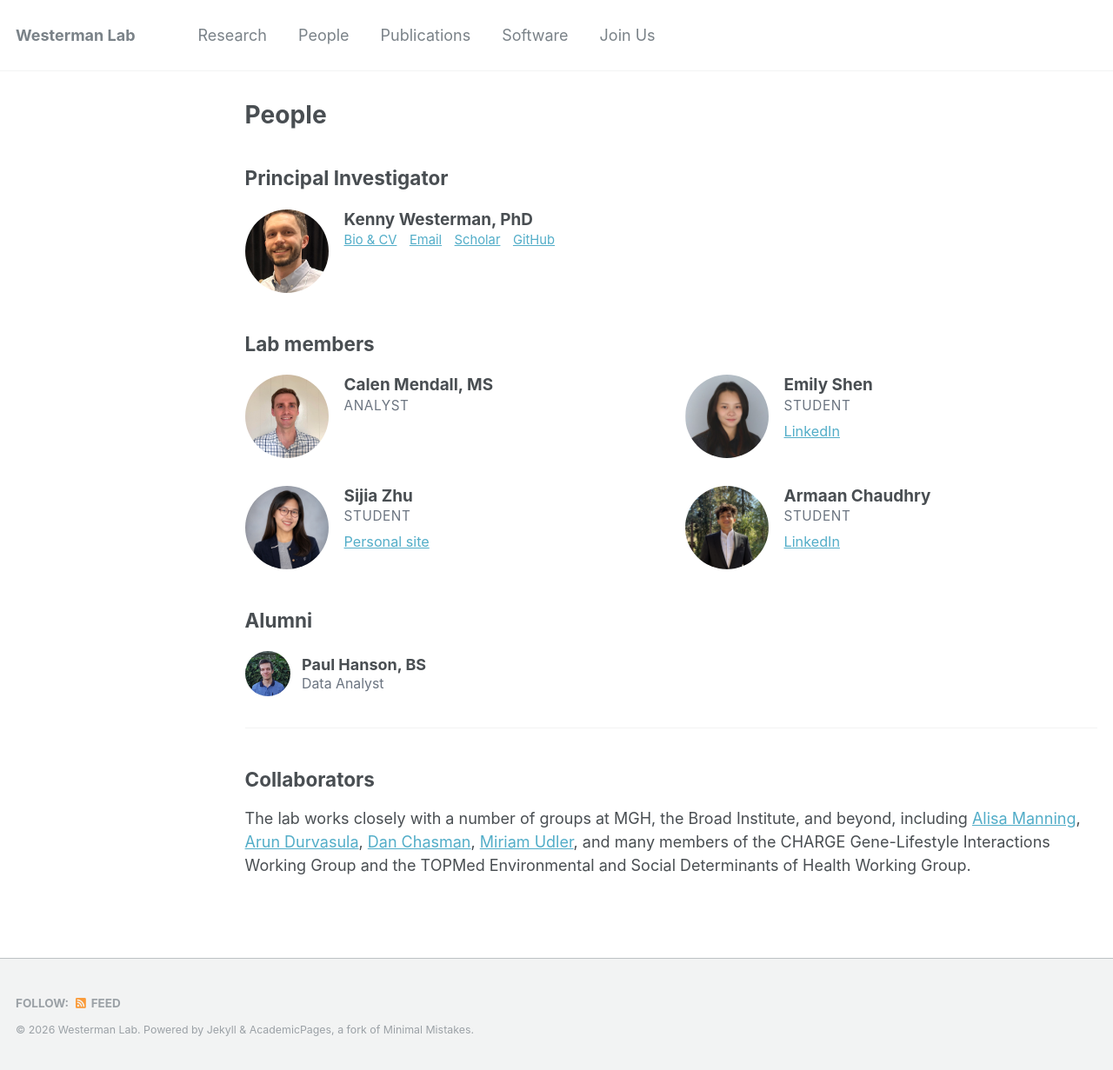
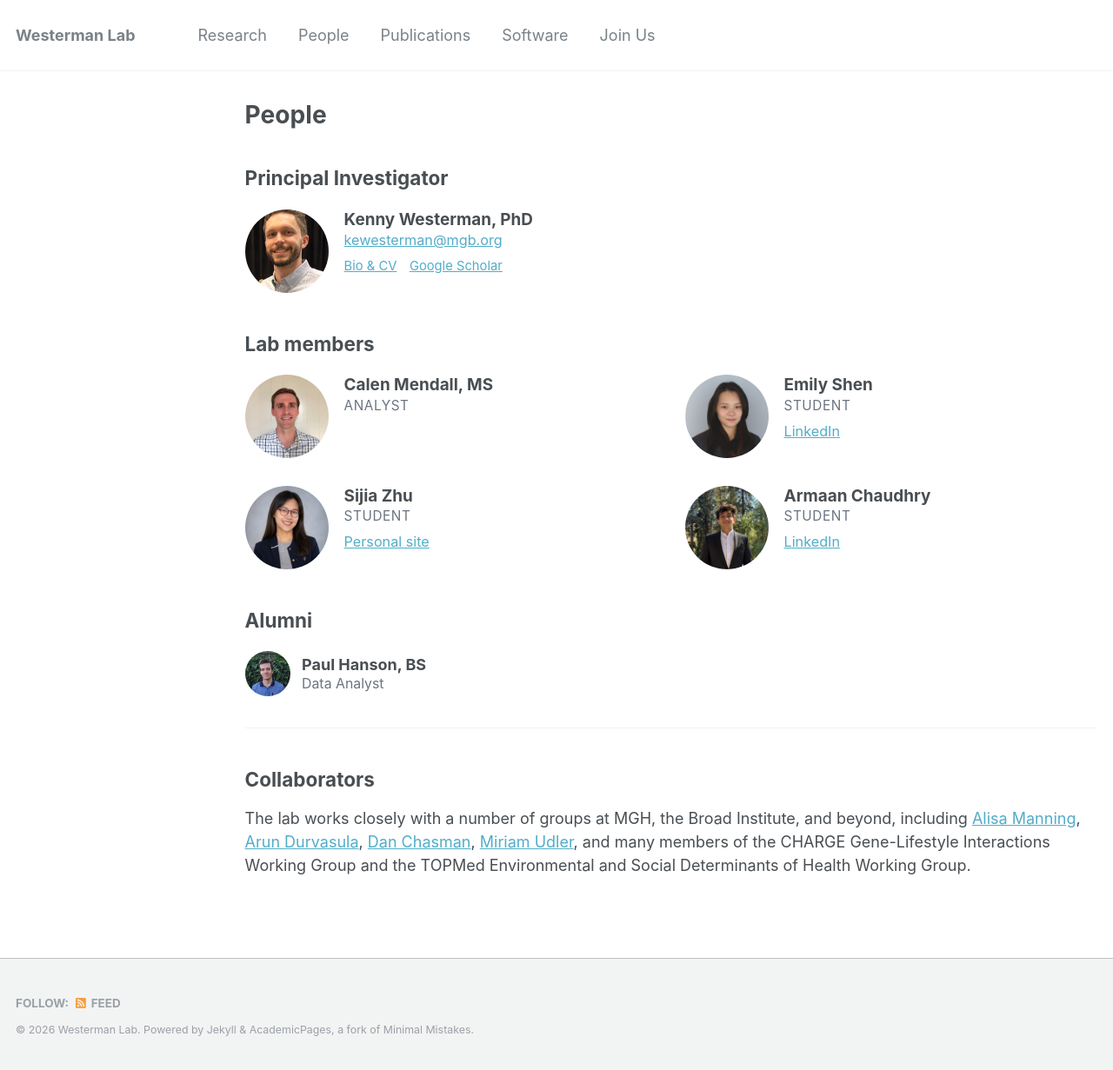
Before and after one commit to westerman-lab/westerman-lab.github.io, a Jekyll site: the page built from _pages/people.md, in a window 1280 px wide. Shown: the whole page at 87% size. Built offline with Jekyll 4.4.1, drawn with Linux system fonts in a browser that asks for light colours; part of the change alters nothing that is shown.

Commit message:
Show the PI email as the card blurb and rename the Scholar link
Drop the separate Email and GitHub links from the PI card, surface the
address itself as a mailto blurb, and label the scholar link Google Scholar.

```diff
--- a/_data/people.yml
+++ b/_data/people.yml
@@ -29,10 +29,8 @@ pi:
     # empty role is skipped rather than rendered as a blank line.
     role:
     image: "kew_headshot.jpg"
-    blurb: ""
-    email: "kewesterman@mgb.org"
+    blurb: "[kewesterman@mgb.org](mailto:kewesterman@mgb.org)"
     website: "/pi/"
-    github: "https://github.com/kwesterman"
     scholar: "https://scholar.google.com/citations?user=bNSlrr0AAAAJ&hl=en"
     orcid:
 
--- a/_includes/person-card.html
+++ b/_includes/person-card.html
@@ -23,7 +23,7 @@ output in <p>, which is stripped to keep the card spacing tight.
     <div class="person-links">
       {% if p.website %}<a href="{{ p.website }}">{{ include.website_label | default: "Website" }}</a>{% endif %}
       {% if p.email %}<a href="mailto:{{ p.email }}">Email</a>{% endif %}
-      {% if p.scholar %}<a href="{{ p.scholar }}">Scholar</a>{% endif %}
+      {% if p.scholar %}<a href="{{ p.scholar }}">Google Scholar</a>{% endif %}
       {% if p.github %}<a href="{{ p.github }}">GitHub</a>{% endif %}
       {% if p.orcid %}<a href="{{ p.orcid }}">ORCID</a>{% endif %}
       {% if p.linkedin %}<a href="{{ p.linkedin }}">LinkedIn</a>{% endif %}
```
